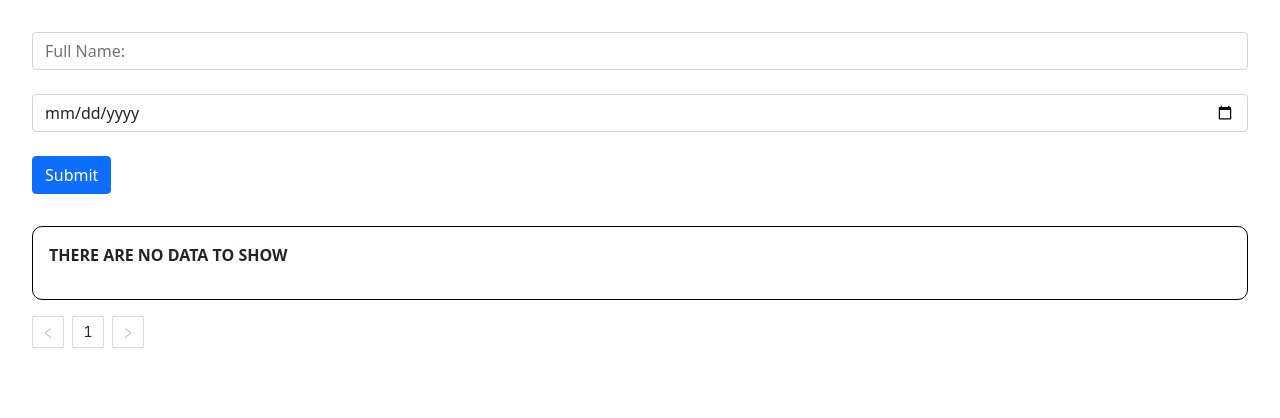
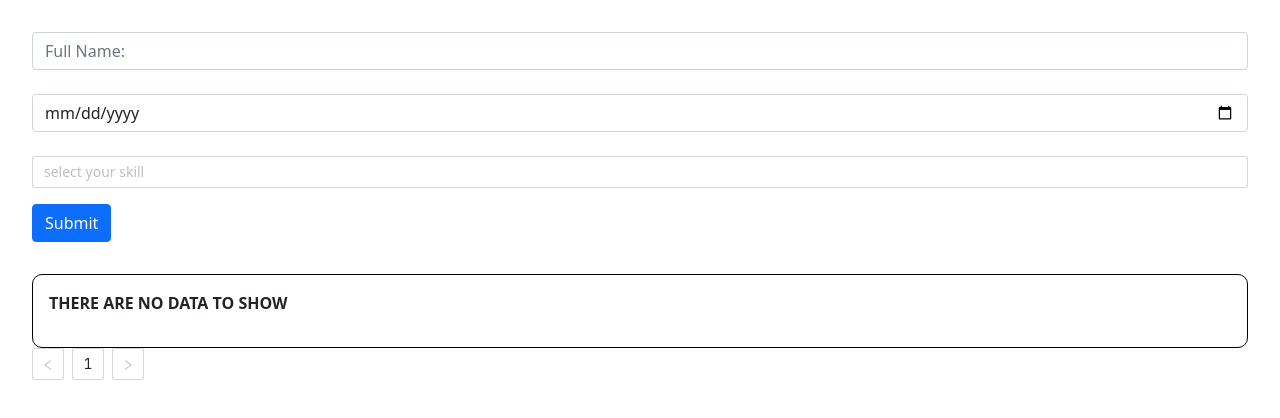
Before and after one commit to mirzadevv/react-skills-form-redux-local-storage-charts, a React (Create React App) app: page / in a window 1280 px wide. Shown: the top 418 px of the page. Built offline with nearby package versions, Linux system fonts and the light colour scheme.

Commit message:
feat: add a multiple select for selecting the skill

```diff
--- a/src/App.js
+++ b/src/App.js
@@ -1,17 +1,22 @@
 import React, { useState } from "react";
+import "./App.css";
 import "antd/dist/antd.css"; // or 'antd/dist/antd.less'
 import { v4 as uuidv4 } from "uuid";
 import { Pagination } from "antd";
-import "./App.css";
 import { useDispatch, useSelector } from "react-redux";
+import { Select } from "antd";
+const { Option } = Select;
+
 const App = () => {
   const dispatch = useDispatch();
   const formData = useSelector((state) => state.formData);
   const [data, setData] = useState({
     fullName: "",
     birthDate: "",
+    skills: [],
   });
 
+  var [skills, setSkills] = useState({});
   const [minValue, setMinValue] = useState(0);
   const [maxValue, setMaxValue] = useState(3);
 
@@ -29,6 +34,7 @@ const App = () => {
         id: uuidv4(),
         fullName: data.fullName,
         birthDate: data.birthDate,
+        skills: skills,
       },
     });
   };
@@ -48,6 +54,19 @@ const App = () => {
   //   names[0] = prompt("New member name?");
   //   localStorage.setItem("names", JSON.stringify(names));
   // }, []);
+
+  function handleSelectChange(value) {
+    console.log(`selected ${value}`);
+    const skillObj = {
+      id: uuidv4(),
+      value: value,
+    };
+    console.log("skillObj", skillObj);
+
+    setSkills(skillObj);
+  }
+
+  console.log("skills", skills);
 
   return (
     <div className="app">
@@ -76,8 +95,30 @@ const App = () => {
           />
         </div>
         <br />
+        <Select
+          mode="multiple"
+          style={{ width: "100%" }}
+          placeholder="select your skill"
+          // defaultValue={["china"]}
+          onChange={handleSelectChange}
+          optionLabelProp="label"
+        >
+          <Option value="javascript" label="javascript">
+            <div className="demo-option-label-item">JavaScript</div>
+          </Option>
+          <Option value="python" label="python">
+            <div className="demo-option-label-item">Python</div>
+          </Option>
+          <Option value="php" label="php">
+            <div className="demo-option-label-item">PHP</div>
+          </Option>
+        </Select>
 
-        <button type="submit" className="btn btn-primary">
+        <button
+          style={{ marginTop: "1rem" }}
+          type="submit"
+          className="btn btn-primary"
+        >
           Submit
         </button>
       </form>
@@ -102,6 +143,15 @@ const App = () => {
                   <span className="title">BirthDate:</span>{" "}
                   <span className="value">{item.birthDate}</span>
                 </div>
+                <div className="item-info">
+                  {" "}
+                  <span className="title">Skills:</span>{" "}
+                  <span className="value">
+                    {item?.skills?.value.map((item) => (
+                      <span key={item}> {item}, </span>
+                    ))}
+                  </span>
+                </div>
                 <button
                   onClick={() => dispatch({ type: "delete", payload: item })}
                   type="button"
```
